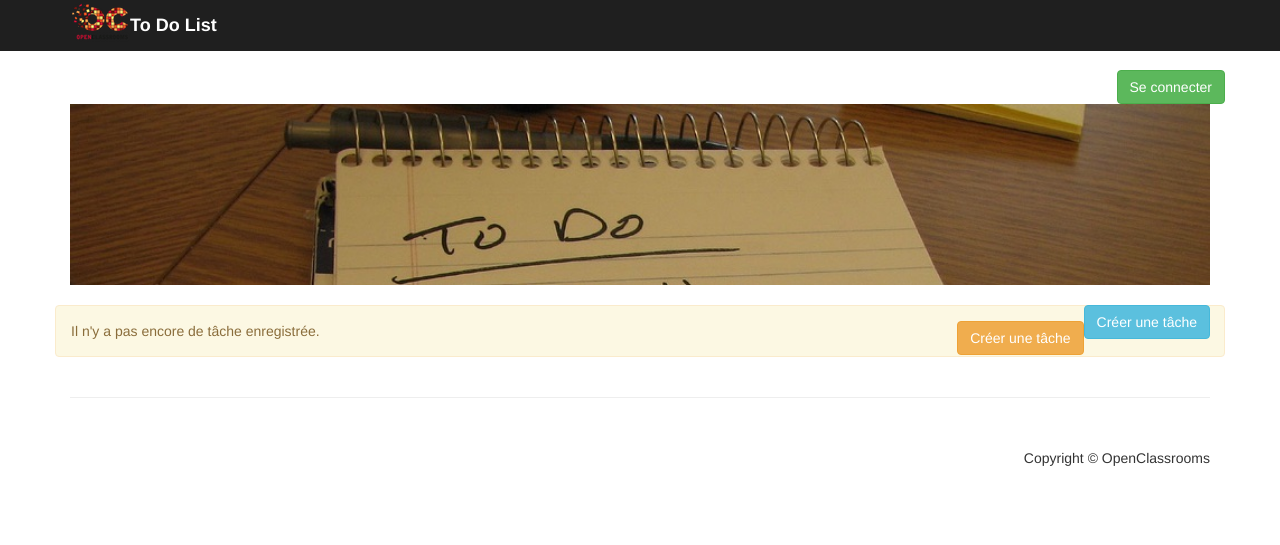
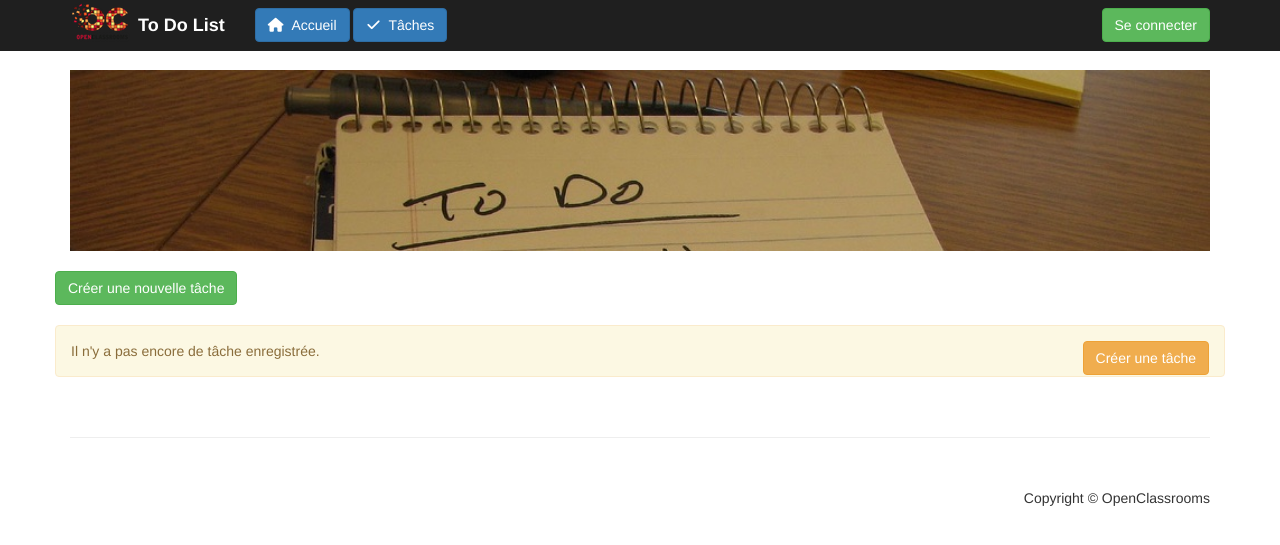
Before and after one commit to ledukilian/LeduKilian_P8_26082022, a Symfony app: template templates/task/list.html.twig in a window 1280 px wide. Shown: the top 545 px of the page. Run offline with Twig, Linux system fonts and the light colour scheme; the template is opened without the code that fills it, so the values that code supplies are empty; some libraries are stand-ins or nearby versions.

Commit message:
Upgraded app UI and UX

```diff
--- a/public/css/shop-homepage.css
+++ b/public/css/shop-homepage.css
@@ -65,3 +65,39 @@ footer {
 .float-right {
     float: right;
 }
+
+.post-it-todo {
+    background-color: #fffbbb;
+}
+
+.post-it-done {
+    background-color: #fffeed;
+}
+
+.no-border {
+    border: 0;
+    border-radius: 0;
+}
+
+.action-button {
+    min-width: 35px;
+}
+
+.py-2 {
+    padding-top: 2rem;
+    padding-bottom: 2rem;
+}
+
+.mr-2 {
+    margin-right: 0.8rem;
+}
+
+.mb-3 {
+    margin-bottom: 3rem;
+}
+
+.vcenter {
+    display: inline-block;
+    vertical-align: middle;
+    float: none;
+}
--- a/src/Controller/TaskController.php
+++ b/src/Controller/TaskController.php
@@ -19,7 +19,7 @@ class TaskController extends AbstractController
     {
 
         return $this->render('task/list.html.twig', [
-            'tasks' => $this->getDoctrine()->getRepository('App:Task')->findAll()
+            'tasks' => $this->getDoctrine()->getRepository('App:Task')->findBy([], ['createdAt' => 'DESC', 'isDone' => 'ASC']),
         ]);
     }
 
--- a/templates/base.html.twig
+++ b/templates/base.html.twig
@@ -16,6 +16,13 @@
         <!-- Custom CSS -->
         <link href="{{ asset('css/shop-homepage.css') }}" rel="stylesheet">
 
+        <!-- Font Awesome -->
+        <link rel="stylesheet" href="https://cdnjs.cloudflare.com/ajax/libs/font-awesome/6.2.0/css/all.min.css" integrity="sha512-xh6O/CkQoPOWDdYTDqeRdPCVd1SpvCA9XXcUnZS2FmJNp1coAFzvtCN9BmamE+4aHK8yyUHUSCcJHgXloTyT2A==" crossorigin="anonymous" referrerpolicy="no-referrer" />
+
+
+
+
+
         <!-- HTML5 Shim and Respond.js IE8 support of HTML5 elements and media queries -->
         <!-- WARNING: Respond.js doesn't work if you view the page via file:// -->
         <!--[if lt IE 9]>
@@ -28,11 +35,27 @@
         <nav class="navbar navbar-light navbar-fixed-top" style="background-color: #1F1F1F;" role="navigation">
             <div class="container">
                 <div class="navbar-header">
-                    <img src="{{ asset('img/Logo_OpenClassrooms.png') }}" alt="OpenClassrooms" />
+                    <img src="{{ asset('img/Logo_OpenClassrooms.png') }}" alt="OpenClassrooms" class="mr-2"/>
                     <a class="navbar-brand float-right" href="/">To Do List</a>
                 </div>
-                <div class="navbar-nav">
-
+                <div class="navbar-nav vcenter">
+                    <form class="navbar-form navbar-left">
+                        <a href="{{ path('homepage') }}" class="btn btn-primary"><i class="fa-solid fa-house mr-2"></i>Accueil</a>
+                        <a href="{{ path('task_list') }}" class="btn btn-primary"><i class="fa-solid fa-check mr-2"></i>Tâches</a>
+                        {% if is_granted('ROLE_ADMIN') %}
+                            <a href="{{ path('user_list') }}" class="btn btn-primary"><i class="fa-solid fa-users mr-2"></i>Utilisateurs</a>
+                        {% endif %}
+                    </form>
+                </div>
+                <div class="navbar-nav vcenter pull-right">
+                    <form class="navbar-form navbar-right">
+                        {% if app.user %}
+                            <a href="{{ path('logout') }}" class="btn btn-danger">Se déconnecter</a>
+                        {% endif %}
+                        {% if not app.user and 'login' != app.request.attributes.get('_route') %}
+                            <a href="{{ path('login') }}" class="btn btn-success">Se connecter</a>
+                        {% endif %}
+                    </form>
                 </div>
             </div>
         </nav>
@@ -40,18 +63,6 @@
         <!-- Page Content -->
         <div class="container">
             <div class="row">
-                {% if is_granted('ROLE_ADMIN') %}
-                    <a href="{{ path('user_create') }}" class="btn btn-primary">Créer un utilisateur</a>
-                    <a href="{{ path('user_list') }}" class="btn btn-primary">Liste des utilisateurs</a>
-                {% endif %}
-
-                {% if app.user %}
-                    <a href="{{ path('logout') }}" class="pull-right btn btn-danger">Se déconnecter</a>
-                {% endif %}
-
-                {% if not app.user and 'login' != app.request.attributes.get('_route') %}
-                    <a href="{{ path('login') }}" class="pull-right btn btn-success">Se connecter</a>
-                {% endif %}
             </div>
 
             <div class="row">
--- a/templates/task/list.html.twig
+++ b/templates/task/list.html.twig
@@ -3,26 +3,31 @@
 {% block header_img %}<img class="slide-image" src="{{ asset('img/todolist_content.jpg') }}" alt="todo list">{% endblock %}
 
 {% block body %}
-    <a href="{{ path('task_create') }}" class="btn btn-info pull-right">Créer une tâche</a>
     <div class="row">
+        <a href="{{ path('task_create') }}" class="btn btn-success">Créer une nouvelle tâche</a>
+    </div>
+    <div class="row py-2">
         {% for task in tasks %}
-        <div class="col-sm-4 col-lg-4 col-md-4">
+        <div class="col-sm-4 col-lg-4 col-md-4 py-2">
             <div class="thumbnail">
-                <div class="caption">
-                    <h4 class="pull-right">
+                <div class="caption {% if not task.isDone %}post-it-todo{% else %}post-it-done{% endif %}">
+                    <h4 class="pull-right {% if not task.isDone %}text-danger{% else %}text-success{% endif %}">
                         {% if task.isDone %}<span class="glyphicon glyphicon-ok"></span>{% else %}<span class="glyphicon glyphicon-remove"></span>{% endif %}
                     </h4>
-                    <h4><a href="{{ path('task_edit', {'id' : task.id }) }}">{{ task.title }}</a></h4>
+                    <h4 class="font-weight-bold">{{ task.title }}</h4>
                     <p>{{ task.content }}</p>
                 </div>
                 <div>
                     <form action="{{ path('task_toggle', {'id' : task.id }) }}">
-                        <button class="btn btn-success btn-sm pull-right">
-                            {% if not task.isDone %}Marquer comme faite{% else %}Marquer non terminée{% endif %}
+                        <button class="btn {% if not task.isDone %}btn-success{% else %}btn-danger{% endif %} no-border btn-sm pull-left action-button">
+                            {% if not task.isDone %}<i class="fa-solid fa-check mr-2"></i> Marquer comme fait{% else %}<i class="fa-solid fa-xmark mr-2"></i>Marquer comme à faire{% endif %}
                         </button>
                     </form>
                     <form action="{{ path('task_delete', {'id' : task.id }) }}">
-                        <button class="btn btn-danger btn-sm pull-right">Supprimer</button>
+                        <button class="btn btn-danger no-border btn-sm pull-right action-button"><i class="fa-solid fa-trash"></i></button>
+                    </form>
+                    <form action="{{ path('task_edit', {'id' : task.id }) }}">
+                        <button class="btn btn-warning no-border btn-sm pull-right action-button"><i class="fa-solid fa-pen"></i></button>
                     </form>
                 </div>
             </div>
```
Also changed, not shown: templates/default/index.html.twig (+1 -6 lines).
